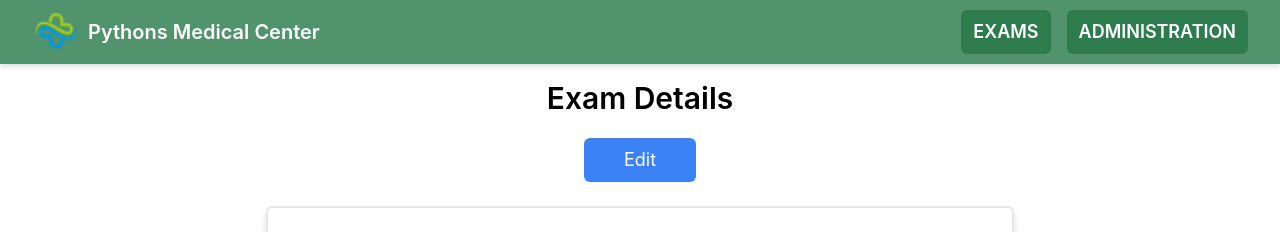
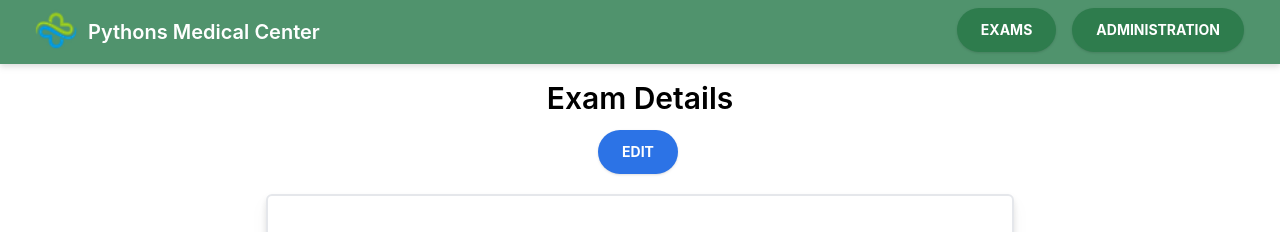
Before and after one commit to VIbitoye/tech-dive-pythons, a React (Create React App) app in the folder client/: page /exams/1/edit in a window 1280 px wide. Shown: the top 232 px of the page. Built offline with nearby package versions, Linux system fonts and the light colour scheme; no server answers.

Commit message:
Updated buttons

```diff
--- a/client/src/components/Admin.jsx
+++ b/client/src/components/Admin.jsx
@@ -156,7 +156,7 @@ function Admin() {
         )}
           <Link
             to='/exams/new'
-            className='flex items-center justify-center w-[9rem] px-4 py-2 bg-[#50936d] drop-shadow-md text-white rounded-md text text-lg font-semibold'
+            className='flex items-center justify-center w-[9rem] px-4 py-2 bg-[#50936d] active:bg-green-600 drop-shadow-md text-white rounded-full text text-lg font-semibold'
           >
             Create Exam
           </Link>
@@ -272,15 +272,16 @@ function Admin() {
                         <td className=" px-7 py-5 border-gray-200 bg-white text-sm"> {exam.zip}</td>
                           <td className=" px-5 py-5 border-gray-200 text-sm font-semibold text-red-500">
                           <button onClick={() => {setSelectedExam(exam); setShowModal(true)}}> Delete</button></td>
+
                           {/*when the delete button is clicked this confirmation modal should render */}
-                           {showModal && selectedExam && (<div className = "fixed inset-0 bg-transparent bg-opacity-60 backdrop-blur-sm flex justify-center items-center  ">
-                         <div className = "p-2 rounded w-[50rem] h-[20rem] bg-white border-2">
-                          <div className = 'flex flex-col items-center justify-center'>
-                        <div className = " text-4xl mt-10">Delete Exam</div>
-                        <p className = 'md:text-2xl mt-7 sm:text-lg'>Are you sure you want to permanently delete this exam?</p>
-                        <div className='flex flex-row gap-10 mt-10  font-semibold text-white text-xl'>
-                        <button onClick={() => handleDeleteExam(selectedExam)} className = " flex  items-center justify-center rounded bg-red-800 w-[6rem] h-[3rem] drop-shadow-md " >Delete</button>
-                        <button onClick={handleCloseModal} className = "  flex items-center justify-center rounded bg-[#399d4d] w-[6rem] h-[3rem] drop-shadow-md " >Cancel</button>
+                           {showModal && selectedExam && (<div className = "fixed inset-0 bg-transparent bg-opacity-10 bg-black h-screen  flex justify-center items-center  ">
+                         <div className = "p-2 rounded sm:w-[30rem] w-[20rem]  md:w-[45rem] h-[18rem] bg-white border-2">
+                          <div className = 'flex flex-col items-center text-center font-semibold justify-center'>
+                        <div className = " md:text-4xl text-2xl mt-10 ">Delete Exam</div>
+                        <p className = 'md:text-2xl mt-7 sm:text-lg font-normal items-center'>Are you sure you want to permanently delete this exam?</p>
+                        <div className='flex flex-row gap-10 mt-10  text-white text-xl'>
+                        <button onClick={() => handleDeleteExam(selectedExam)} className = " bg-red-700 text-white active:bg-red-500  uppercase text-sm px-7 py-4 rounded-full shadow hover:shadow-md outline-none focus:outline-none mr-1 mb-1 ease-linear transition-all duration-150 " >Delete</button>
+                        <button onClick={handleCloseModal} className = " bg-green-600 text-white active:bg-green-500 uppercase text-sm px-7 py-4 rounded-full shadow hover:shadow-md outline-none focus:outline-none mr-1 mb-1 ease-linear transition-all duration-150" >Cancel</button>
                        </div>
 
                        </div>
@@ -293,6 +294,7 @@ function Admin() {
 
             </tbody>
           </table>
+
         </div>
 
       </div>
--- a/client/src/components/Edit.jsx
+++ b/client/src/components/Edit.jsx
@@ -106,9 +106,11 @@ function Edit() {
         )}
 
 <div className="flex flex-col items-center justify-center">
-   <button className="mt-4 px-10 py-2 text-lg  rounded-md text-white bg-blue-500 hover:bg-blue-600" onClick={() => setEditMode(true)}>Edit</button>
+   <button className="bg-[#2c73e6] text-white active:bg-blue-600 font-bold uppercase mt-2 text-sm px-6 py-3 rounded-full shadow hover:shadow-md outline-none focus:outline-none mr-1 mb-1 ease-linear transition-all duration-150"
+                    type="button"
+                    onClick={() => setEditMode(true)}>Edit</button>
 
-                  <div className="flex flex-col  md:flex-row items-center justify-center gap-10 h-auto bg-white drop-shadow-lg rounded-md border-2 md:px-10 md:py-10 mt-6">
+                  <div className="flex flex-col  md:flex-row items-center justify-center gap-10 h-auto bg-white drop-shadow-lg rounded-md border-2 md:px-10 md:py-10 mt-4">
             <img className="w-full md:w-1/2 rounded-lg sm:max-h-[25rem] md:max-h-[40rem]" src={exam.pngFileName} alt="x-ray photo" />
 
             <div className="flex flex-col sm:w-2/3 md:w-1/2 md:px-10 md:py-5 md:grid md:grid-cols-2 md:gap-5 ">
@@ -215,8 +217,8 @@ function Edit() {
                           </label>
                           </div>
                           <div className="col-span-2">
-                              <button type="submit" className="px-4 py-2 text-white bg-blue-500 rounded-md hover:bg-blue-600 focus:bg-blue-700 focus:outline-none">Submit</button>
-                            <button className="ml-4 px-4 py-2 rounded-md text-white bg-red-500 hover:bg-red-600" onClick={handleCancel}>Cancel</button>
+                              <button type="submit" className="px-4 py-2 text-white bg-blue-500 rounded hover:bg-blue-600 focus:bg-blue-700 focus:outline-none">Submit</button>
+                            <button className="ml-4 px-4 py-2 rounded text-white bg-red-500 hover:bg-red-600" onClick={handleCancel}>Cancel</button>
                             </div>
                           </form>
                           )}
--- a/client/src/components/Navbar.jsx
+++ b/client/src/components/Navbar.jsx
@@ -21,11 +21,13 @@ function Navbar() {
             <span className="ml-2 text-sm md:text-xl font-semibold">Pythons Medical Center</span>
           </Link>
         </div>
-        <div className="hidden sm:flex sm:items-center font-semibold sm:ml-6">
-          <Link to="/exams" className="flex items-center px-3 py-2 rounded-md text-white hover:bg-[#266140] bg-[#2e7c4d]">
+        <div className="hidden sm:flex sm:items-center font-semibold sm:ml-6 gap-3">
+          <Link to="/exams" className=" bg-[#2e7c4d] text-white active:bg-green-600 font-bold uppercase text-sm px-6 py-3 rounded-full shadow hover:shadow-md outline-none focus:outline-none mr-1 mb-1 ease-linear transition-all duration-150"
+            type="button">
             EXAMS
           </Link>
-          <Link to="/admin" className="flex items-center px-3 py-2 ml-4 text-white bg-[#2e7c4d] hover:bg-[#266140] rounded-md">
+          <Link to="/admin" className="bg-[#2e7c4d] text-white active:bg-green-600 font-bold uppercase text-sm px-6 py-3 rounded-full shadow hover:shadow-md outline-none focus:outline-none mr-1 mb-1 ease-linear transition-all duration-150"
+            type="button">
             ADMINISTRATION
           </Link>
         </div>
--- a/client/src/components/NewExamForm.jsx
+++ b/client/src/components/NewExamForm.jsx
@@ -244,7 +244,7 @@ function NewExamForm () {
             </div>
 <button
         type="submit"
-        className="py-2 px-4 text-lg bg-blue-500 text-white rounded hover:bg-blue-600 focus:outline-none focus:ring-2 focus:ring-blue-500 focus:ring-opacity-50"
+        className="bg-blue-500 text-white active:bg-blue-600 font-bold uppercase text-sm px-6 py-3 rounded-full shadow hover:shadow-md outline-none focus:outline-none mr-1 ease-linear transition-all duration-150"
       >
         Submit
       </button>
```
